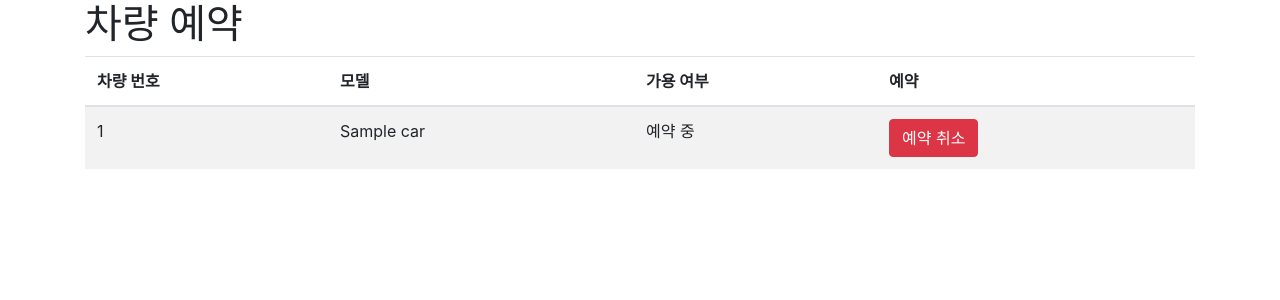
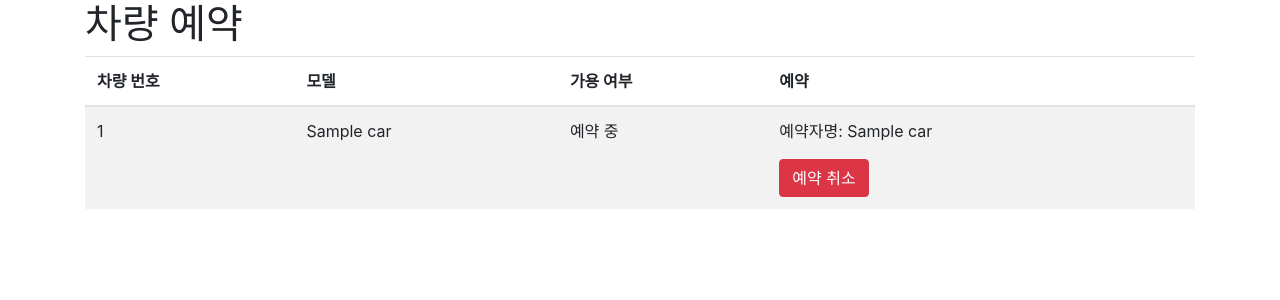
Before and after one commit to mongshot/jbclaim, a Flask app: template templates/index.html in a window 1280 px wide. Shown: the top 300 px of the page. Run offline with Flask 2, Linux system fonts and the light colour scheme; the template is opened without the code that fills it: most values are stand-ins (such as "Sample title", 1, 10 or a date in 2020); some libraries are stand-ins or nearby versions.

Commit message:
Update index.html

```diff
--- a/templates/index.html
+++ b/templates/index.html
@@ -34,6 +34,7 @@
                             <button type="submit" class="btn btn-primary">예약하기</button>
                         </form>
                         {% else %}
+                        <p>예약자명: {{ car.reservation_name }}</p> <!-- 예약자명 표시 -->
                         <a href="{{ url_for('cancel_reservation', reservation_id=car.get('reservation_id', 0)) }}" class="btn btn-danger">예약 취소</a>
                         {% endif %}
                     </td>
```
